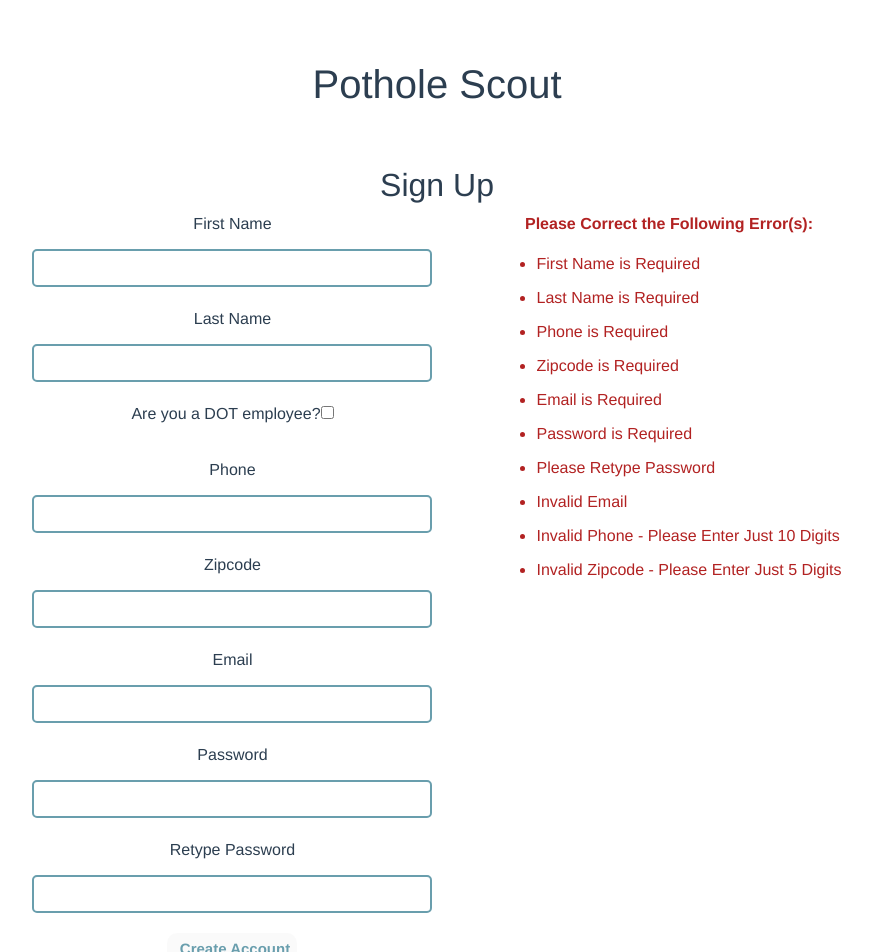
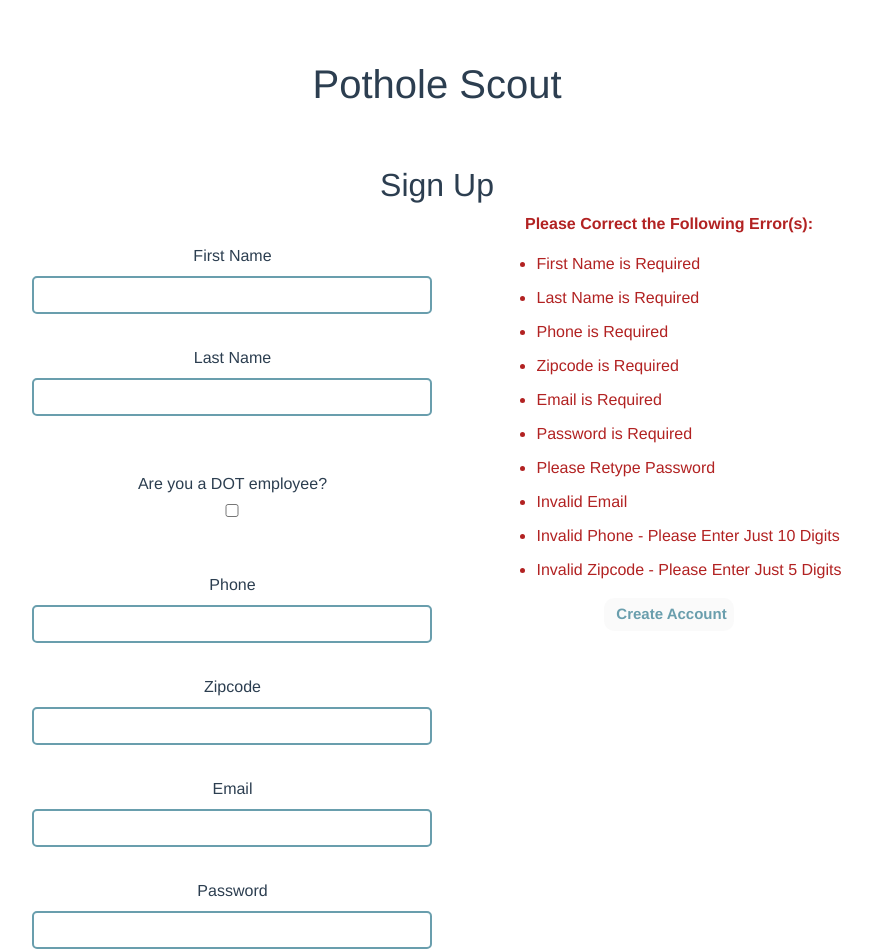
Before and after one commit to carharv/PotholeScout, a Vue app: page /signup in a window 1280 px wide. Shown: the top 952 px of the page, without its empty margins (203-1075 px from the left). Built offline with nearby package versions, Linux system fonts and the light colour scheme; no server answers; the database is empty; what vuejs-smart-table would draw is missing.

Commit message:
hide password characters Fixes #51

```diff
--- a/src/components/ClickableMap.vue
+++ b/src/components/ClickableMap.vue
@@ -19,7 +19,7 @@
       </LMap>
     </div>
     <button @click="submitReport">Submit Report</button>
-    <button @click="toggleView">Toggle all reports</button>
+    <button @click="toggleView">Toggle All Reports</button>
     <div id="tableDiv" v-show="userReportsArr[0]">
       <h2>My Pending Report</h2>
       <VTable :data="userReportsArr">
@@ -305,6 +305,10 @@ export default class ClickableMap extends Vue {
   align-items: center;
 }
 
+button {
+  margin: 1em;
+}
+
 table {
   margin-top: 8px;
 }
--- a/src/views/CreateAccount.vue
+++ b/src/views/CreateAccount.vue
@@ -8,11 +8,11 @@
           <input type="text" id="fname" v-model="fname" />
           <label for="lname">Last Name</label>
           <input type="text" id="lname" v-model="lname" />
+          <br />
           <label for="dotCheck">Are you a DOT employee?</label>
           <input type="checkbox" id="dotCheck" v-model="dotEmployee" />
-          <br />
-          <label v-show="dotEmployee" for="dotID">DOT ID#</label>
-          <input v-show="dotEmployee" type="text" id="dotID" v-model="dotID" />
+          <label v-if="dotEmployee" for="dotID">DOT ID#</label>
+          <input v-if="dotEmployee" type="text" id="dotID" v-model="dotID" />
           <br />
           <label for="phone">Phone</label>
           <input type="text" id="phone" v-model="phone" />
@@ -21,10 +21,18 @@
           <label for="email">Email</label>
           <input type="text" id="email" v-model="email" />
           <label for="password">Password</label>
-          <input type="text" id="password" v-model="password" />
+          <input type="password" id="password" v-model="password" />
           <label for="retypePassword">Retype Password</label>
-          <input type="text" id="retypePassword" v-model="retypePassword" />
+          <input type="password" id="retypePassword" v-model="retypePassword" />
         </form>
+      </div>
+      <div>
+        <p class="error" v-if="inputErrors.length">
+          <b>Please Correct the Following Error(s):</b>
+        </p>
+        <ul class="error">
+          <li v-for="(error, pos) in inputErrors" :key="pos">{{ error }}</li>
+        </ul>
         <button
           class="button"
           :disabled="!isValidInput"
@@ -33,17 +41,9 @@
         >
           Create Account
         </button>
-        <button class="button" v-show="accountCreated" @click="pushToLogin">
+        <button class="button" v-if="accountCreated" @click="pushToLogin">
           Return To Login
         </button>
-      </div>
-      <div>
-        <p class="error" v-if="inputErrors.length">
-          <b>Please Correct the Following Error(s):</b>
-        </p>
-        <ul class="error">
-          <li v-for="(error, pos) in inputErrors" :key="pos">{{ error }}</li>
-        </ul>
       </div>
       <span id="msgbox" v-show="message.length > 0">{{ message }}</span>
     </div>
@@ -344,7 +344,14 @@ export default class SignUpView extends Vue {
   gap: 5%;
 }
 
-input[type="text"] {
+form {
+  margin-bottom: 2em;
+}
+
+label {
+  margin: 2em;
+}
+input {
   display: block;
   width: 400px;
   border-radius: 5px;
@@ -355,7 +362,7 @@ input[type="text"] {
   padding-left: 0;
   border: 2px solid #699ead;
   transition: all 0.2s;
-  margin-bottom: 20px;
+  margin-bottom: 2em;
 }
 
 .button {
--- a/src/views/DotReview.vue
+++ b/src/views/DotReview.vue
@@ -1,5 +1,13 @@
 <template>
   <div>
+    <div id="text">
+      <h1>Review Pothole Reports</h1>
+      <h5>
+        To mark a pothole as filled simply click the pothole's resolve button in
+        the table below
+      </h5>
+      <br />
+    </div>
     <DOTMap />
   </div>
 </template>
@@ -12,4 +20,11 @@ import DOTMap from "../components/DOTMap.vue";
 export default class DotReview extends Vue {}
 </script>
 
-<style></style>
+<style>
+#text {
+  display: flex;
+  flex-direction: column;
+  justify-content: center;
+  align-items: center;
+}
+</style>
--- a/src/views/HomeView.vue
+++ b/src/views/HomeView.vue
@@ -1,9 +1,14 @@
 <template>
   <div>
+    <h1>Visualizations</h1>
+    <h5>
+      Below you will find the data from all reports represented on a heatmap and
+      on a graph.
+    </h5>
+    <br />
     <DisplayMap :mapCenter="mapCenter" />
-    <h2>Graphs</h2>
+    <br />
     <Graph v-bind:chartData="chartData" :key="childKey" />
-    <Graph />
   </div>
 </template>
 
--- a/src/views/Report.vue
+++ b/src/views/Report.vue
@@ -1,6 +1,17 @@
 <template>
   <div>
-    <ClickableMap />
+    <div id="text">
+      <h1>Make a New Report</h1>
+      <h5>
+        To start, click anywhere on the map to drop a cone. You can drop
+        multiple cones in the same report. Below the map you will find a list of
+        pending reports with the option to upload a photo for each pothole.
+      </h5>
+      <br />
+    </div>
+    <div id="map">
+      <ClickableMap />
+    </div>
   </div>
 </template>
 
@@ -12,4 +23,15 @@ import ClickableMap from "../components/ClickableMap.vue";
 export default class Report extends Vue {}
 </script>
 
-<style></style>
+<style>
+#text {
+  display: flex;
+  flex-direction: column;
+  justify-content: center;
+  align-items: center;
+}
+
+h5 {
+  width: 80%;
+}
+</style>
```
